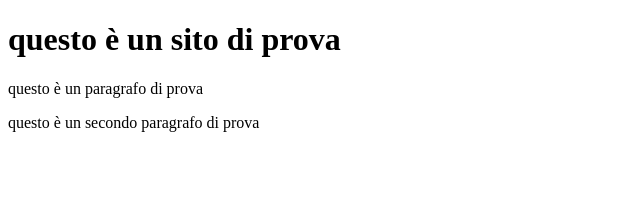
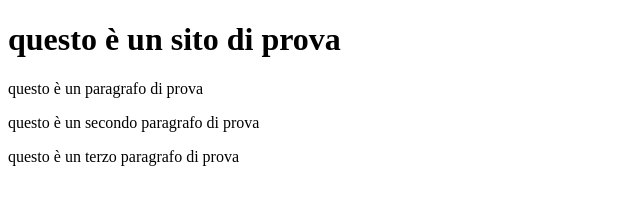
Before and after one commit to BelalBvc/SitoProva, a plain HTML site: page index.html in a window 1280 px wide. Shown: the whole page, without its empty margins (0-640 px from the left). Drawn offline with Linux system fonts and the light colour scheme.

Commit message:
aggiungo terzo paragrafo
terzo paragrafo

```diff
--- a/index.html
+++ b/index.html
@@ -10,6 +10,7 @@
 <h1> questo è un sito di prova</h1>
 <p> questo è un paragrafo di prova</p>
 <p> questo è un secondo paragrafo di prova</p>
+<p> questo è un terzo paragrafo di prova</p>
 
 
 </head>
```
